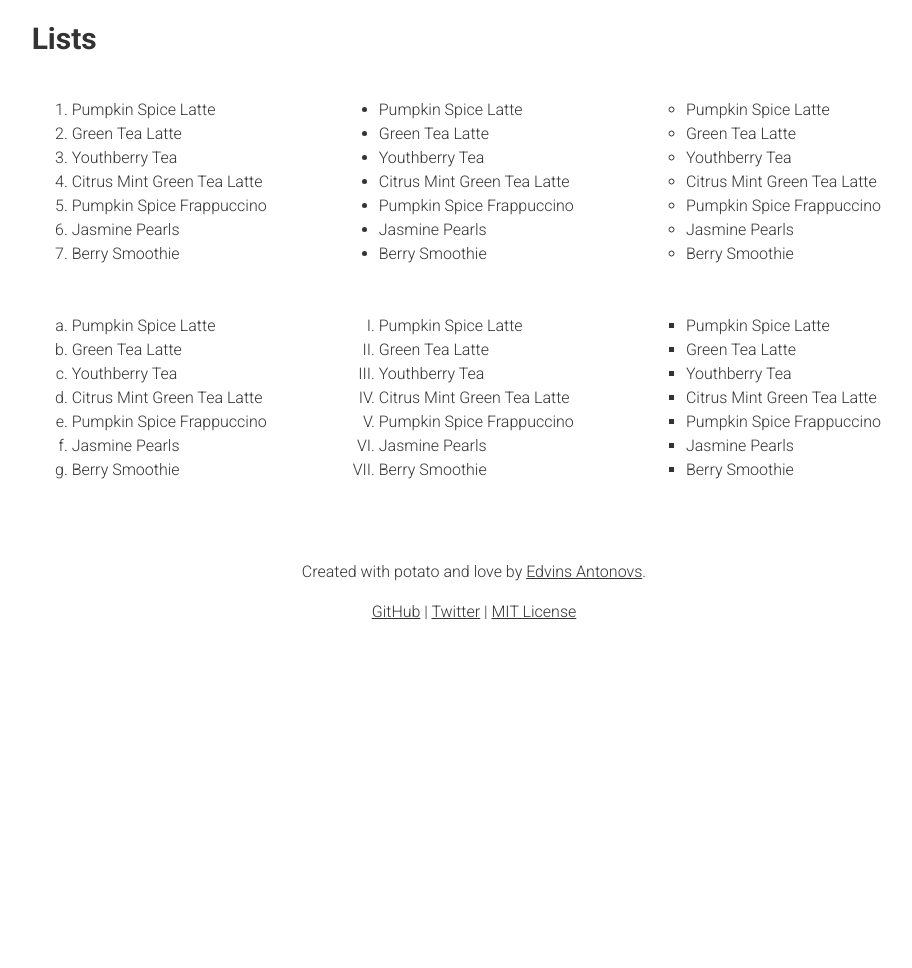
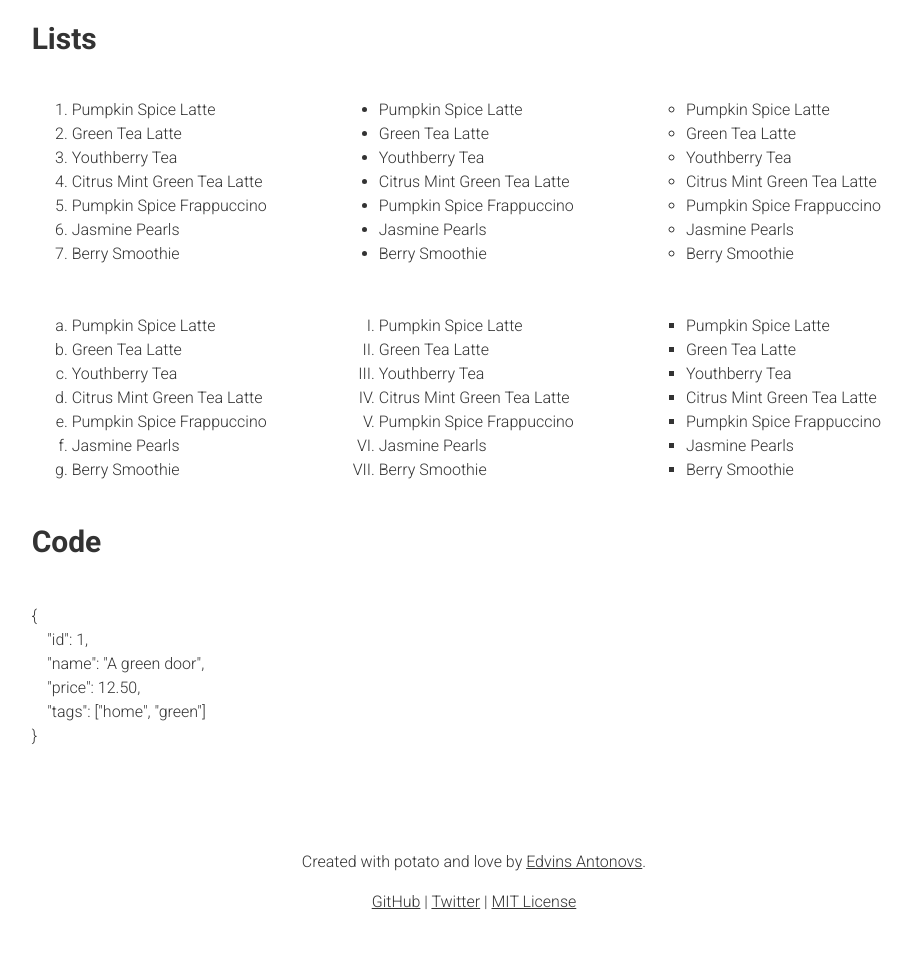
Before and after one commit to PotatoCSS/potatocss.github.io, a plain HTML site: page index.html in a window 1280 px wide. Shown: the part 3443-4411 px from the top of the page, without its empty margins (166-1078 px from the left). Before the commit the page ends 4121 px from the top, so only its background shows below. Drawn offline with Linux system fonts and the light colour scheme.

Commit message:
Added code and pre html example

```diff
--- a/index.html
+++ b/index.html
@@ -419,6 +419,23 @@
 
   </div>
 
+  <div id="code">
+    <div class="row">
+      <div class="twelve-large potatoes">
+      <h1 class="font-bold">Code</h1>
+      <pre>
+<code>
+{
+    "id": 1,
+    "name": "A green door",
+    "price": 12.50,
+    "tags": ["home", "green"]
+}</code>
+      </pre>
+      </div>
+    </div>
+  </div>
+
   <div id="footer">
     <div class="row">
       <div class="text-center twelve-large potatoes">
```
